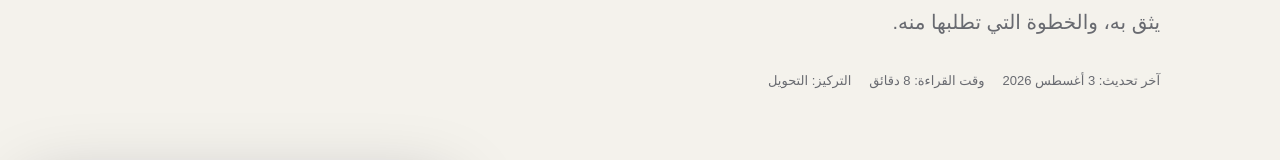
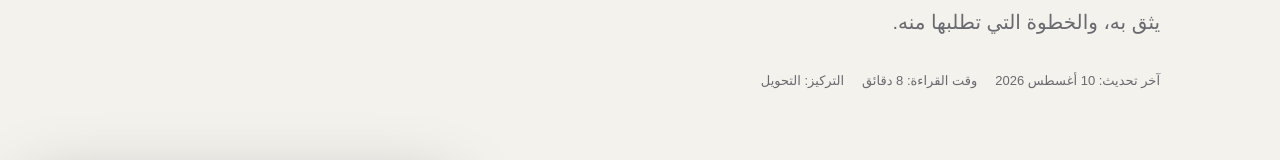
Before and after one commit to mohammedrashad2011-ui/Dewank-2026-website, a Next.js app: page /guides/social-media-not-generating-leads in a window 1280 px wide. Shown: the part 519-679 px from the top of the page. Built offline with nearby package versions, Linux system fonts and the light colour scheme; a web font is replaced by a local one.

Commit message:
Link social conversion guide to service and Instagram offer

```diff
--- a/app/guides/social-media-not-generating-leads/page.tsx
+++ b/app/guides/social-media-not-generating-leads/page.tsx
@@ -35,7 +35,7 @@ const problems = [
 export default function SocialMediaNotGeneratingLeadsGuide() {
   const url = `${siteUrl}/guides/social-media-not-generating-leads`;
   const schema = { "@context": "https://schema.org", "@graph": [
-    { "@type": "Article", "@id": `${url}#article`, headline: title, description, inLanguage: "ar", datePublished: "2026-08-03", dateModified: "2026-08-03", mainEntityOfPage: url, author: { "@id": organizationId }, publisher: { "@id": organizationId }, about: ["تحويل المتابعين إلى عملاء", "التسويق عبر التواصل الاجتماعي", "تحسين التحويل"] },
+    { "@type": "Article", "@id": `${url}#article`, headline: title, description, inLanguage: "ar", datePublished: "2026-08-03", dateModified: "2026-08-10", mainEntityOfPage: url, author: { "@id": organizationId }, publisher: { "@id": organizationId }, about: ["تحويل المتابعين إلى عملاء", "التسويق عبر التواصل الاجتماعي", "تحسين التحويل"] },
     { "@type": "FAQPage", "@id": `${url}#faq`, mainEntity: faqs.map((faq) => ({ "@type": "Question", name: faq.question, acceptedAnswer: { "@type": "Answer", text: faq.answer } })) },
     { "@type": "BreadcrumbList", itemListElement: [{ "@type": "ListItem", position: 1, name: "الرئيسية", item: siteUrl }, { "@type": "ListItem", position: 2, name: "أدلة النمو", item: `${siteUrl}/guides` }, { "@type": "ListItem", position: 3, name: title, item: url }] },
   ] };
@@ -47,7 +47,7 @@ export default function SocialMediaNotGeneratingLeadsGuide() {
         <nav className="article-breadcrumbs" aria-label="مسار الصفحة"><Link href="/">الرئيسية</Link><span>/</span><Link href="/guides">أدلة النمو</Link><span>/</span><span>السوشيال ميديا</span></nav>
         <h1>{title}</h1>
         <p>المشكلة ليست دائمًا في التصميم أو الخوارزمية. غالبًا توجد فجوة بين ما يراه العميل، وما يفهمه، وما يثق به، والخطوة التي تطلبها منه.</p>
-        <div className="article-meta"><span>آخر تحديث: 3 أغسطس 2026</span><span>وقت القراءة: 8 دقائق</span><span>التركيز: التحويل</span></div>
+        <div className="article-meta"><span>آخر تحديث: 10 أغسطس 2026</span><span>وقت القراءة: 8 دقائق</span><span>التركيز: التحويل</span></div>
       </header>
       <div className="article-layout shell">
         <div className="article-body">
@@ -75,6 +75,7 @@ export default function SocialMediaNotGeneratingLeadsGuide() {
           <h2 id="ads">هل الإعلانات هي الحل؟</h2>
           <p>إذا كان الحساب لا يحوّل الزيارة إلى رسالة، فالإعلان سيشتري لك زيارات أكثر إلى نفس التسرب. أصلح العرض والمسار أولًا، ثم استخدم الإعلان لاختبار الرسالة وتوسيع ما ثبت نجاحه.</p>
           <p>وإذا كنت تقارن نطاق التنفيذ والتكلفة، راجع دليل <Link href="/guides/social-media-management-cost-saudi-arabia">أسعار إدارة حسابات التواصل الاجتماعي في السعودية</Link>.</p>
+          <p>إذا كانت المشكلة في الرسالة والمحتوى نفسه، راجع <Link href="/services/social-media-content">خدمة إدارة السوشيال ميديا وصناعة المحتوى</Link>. وإذا كان الحساب يحتاج إصلاحًا مركزًا قبل إدارة شهرية كاملة، يمكنك الاطلاع على <Link href="/offers/instagram-14-day-upgrade">عرض تحسين حساب إنستجرام خلال 14 يومًا</Link>.</p>
           <section className="article-faq" id="faq"><h2>أسئلة شائعة</h2>{faqs.map((faq) => <details key={faq.question}><summary>{faq.question}</summary><p>{faq.answer}</p></details>)}</section>
           <section className="article-cta"><h2>تريد معرفة أين يتسرب عملاؤك؟</h2><p>نراجع الرسالة والمحتوى والعرض ومسار الطلب، ثم نرتب التحسينات حسب أثرها بدل زيادة النشر بلا تشخيص.</p><Link className="button primary" href="/digital-marketing">استعرض حلول التسويق الرقمي <span>←</span></Link></section>
         </div>
```
